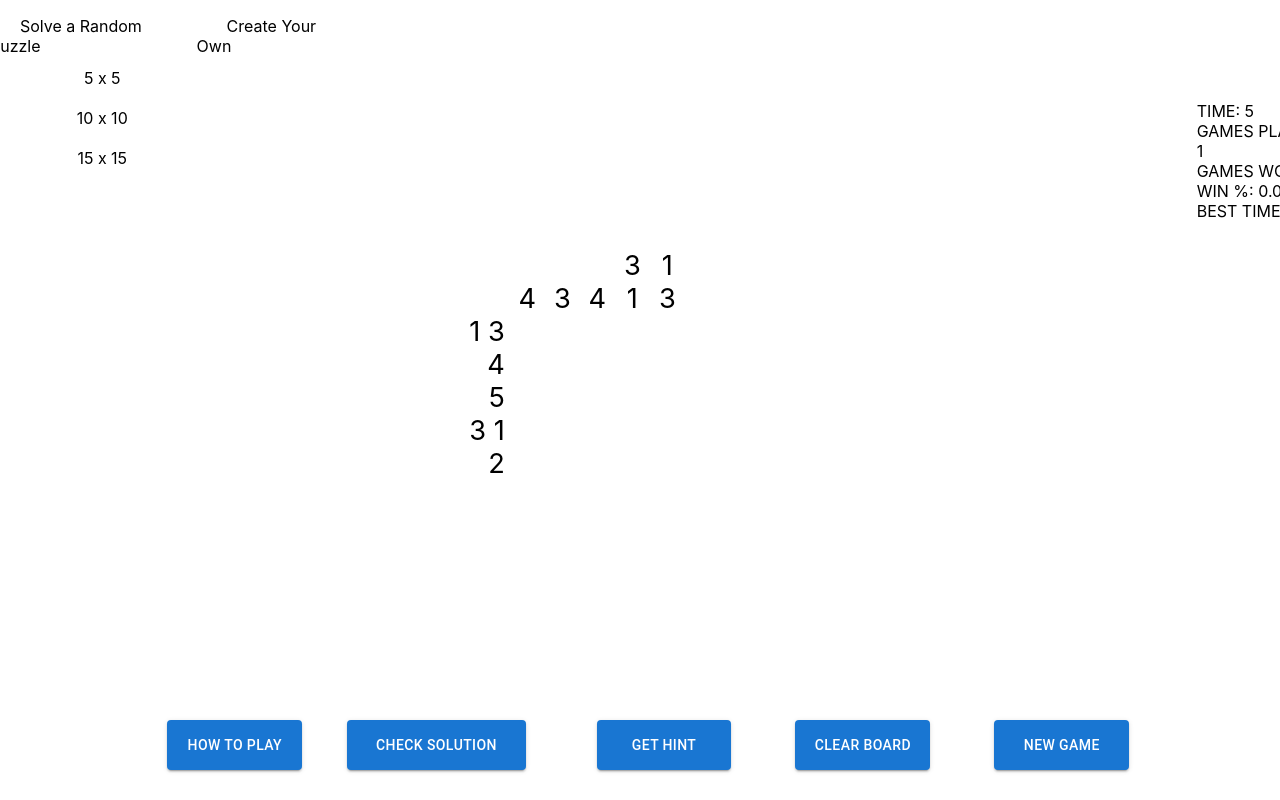
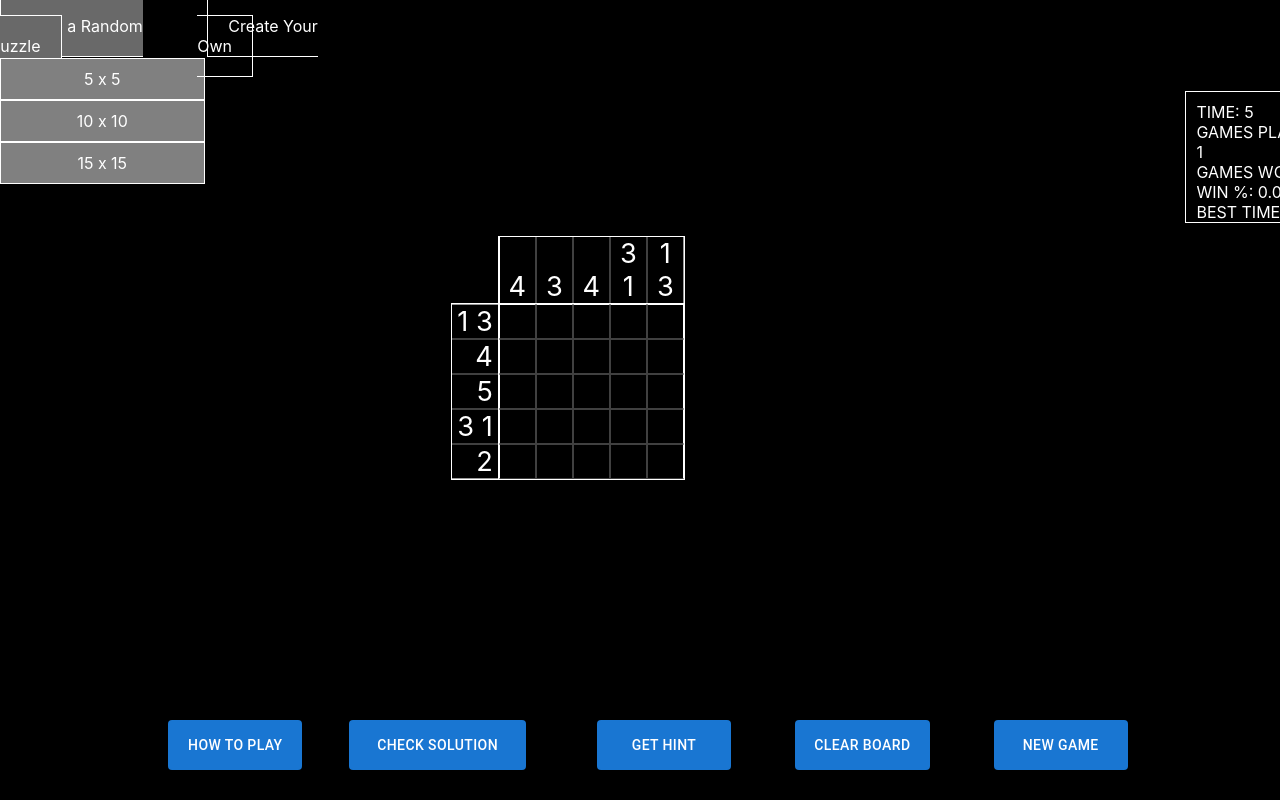
Before and after one commit to ravendevore/4430-nonograms, a React (Create React App) app in the folder nonogram/: page / in a window 1280 px wide. Built offline with nearby package versions, Linux system fonts and the light colour scheme.

Commit message:
Fixed theme not saving

```diff
--- a/nonogram/src/App.js
+++ b/nonogram/src/App.js
@@ -11,13 +11,13 @@ function App() {
 
   const navigate = useNavigate()
 
-  let startTheme = "darkMode"
-  if (!localStorage)
+  let storedTheme = localStorage.getItem("theme")
+  if (!storedTheme)
   {
     localStorage.setItem("theme", "darkMode")
+    storedTheme = "darkMode"
   }
-  startTheme = localStorage.getItem("theme")
-  const [theme, setTheme] = useState(startTheme)
+  const [theme, setTheme] = useState(storedTheme)
 
   function redirectTo(destURL) { // without this the component won't reload
     navigate('/redirect')
```
